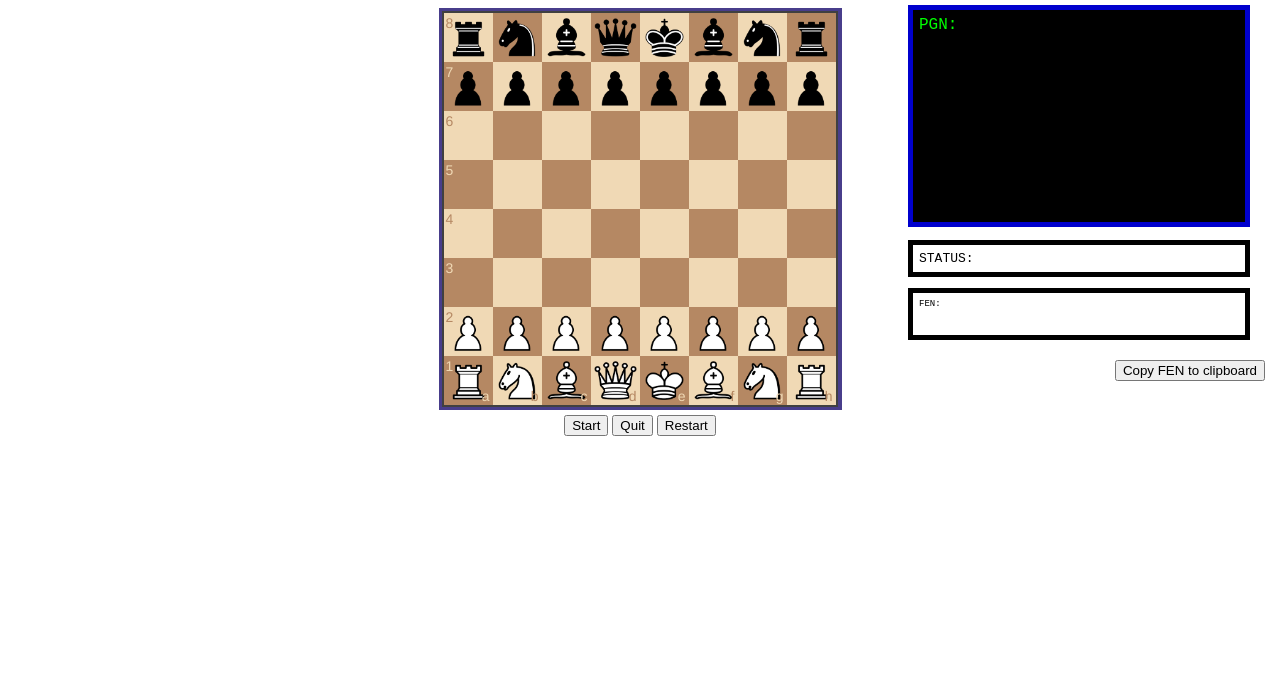
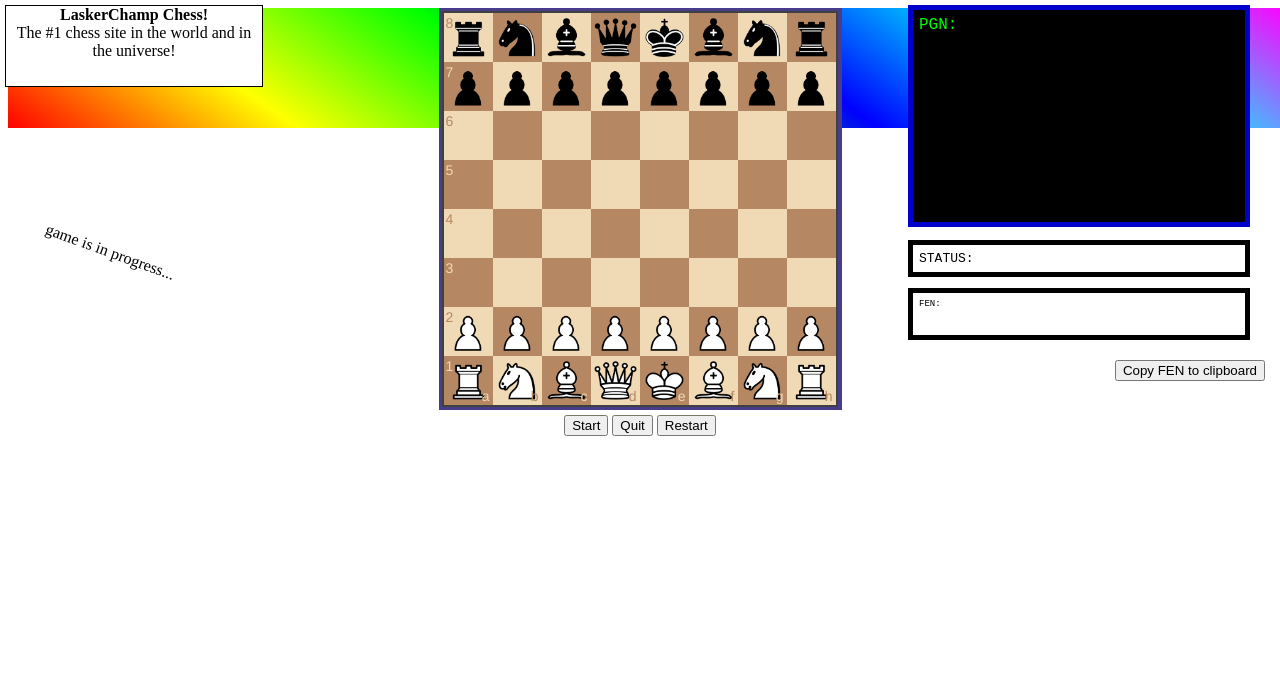
Before and after one commit to chaimmendelson/LaskerChampClient, a plain HTML site: page src/client.html in a window 1280 px wide. Drawn offline with nearby package versions, Linux system fonts and the light colour scheme; files that its build step writes are made by us from their sources.

```diff
--- a/src/client.css
+++ b/src/client.css
@@ -66,3 +66,25 @@
     right:15px;
     top:45%;
 }
+#box{
+    position: absolute;
+    top:5px;
+    left:5px;
+    width:20%;
+    height:10%;
+    text-align: center;
+    border:1px black solid;
+    background-color: white;
+}
+#back_top_line{
+    position: absolute;
+    height:15%;
+    width:100%;
+    background-image:linear-gradient(35deg, red, yellow, lime, blue, cyan, magenta);
+    z-index:-3;
+}
+
+#game_over{
+        -ms-transform: rotate(20deg); /* IE 9 */
+        transform: rotate(20deg);
+}
--- a/src/client.html
+++ b/src/client.html
@@ -10,7 +10,13 @@
     <script src="https://unpkg.com/chess.js"></script>
   </head>
   <body>
-    <div id="myBoard" style="width: 400px" class="center"></div>
+    <!-- Name of the variable below needs work, I'll admit that... -->
+    <div id="box">
+      <b>LaskerChamp Chess!</b><br>
+      The #1 chess site in the world and in the universe!
+    </div>
+    <span id="back_top_line"></span>
+    <div id="myBoard" style="width:400px;height:auto;" class="center"></div>
     <div id="buttons" class="center">
         <button id="startBtn">Start</button>
         <button id="quitBtn">Quit</button>
@@ -30,6 +36,8 @@
             <span id="pgn"></span>
         </span>
     </div>
+    <div id="game_over">game is in progress...</div>
+
     <script src="client.js"></script>
   </body>
 </html>
--- a/src/client.js
+++ b/src/client.js
@@ -1,6 +1,4 @@
-
-
-      document.getElementById("startBtn").addEventListener("click", function() {
+ document.getElementById("startBtn").addEventListener("click", function() {
         document.getElementById("startBtn").disabled = true;
         board = ChessBoard('myBoard', config)
         game = new Chess()
@@ -20,7 +18,6 @@
             updateStatus()
         }
       });
-
       let board = ChessBoard('myBoard', 'start')
       let game = null
       let $status = $('#status')
@@ -76,14 +73,23 @@
 
         // checkmate?
         if (game.isCheckmate()) {
+            let the_winning_color;
+          const createImage = document.createElement('img')
+          if (moveColor == "White") { createImage.src = '/Users/martinerdfarb/Documents/GitHub/LaskerChampClient/src/chessboardjs-1.0.0/img/chesspieces/wikipedia/bK.png';  the_winning_color = "Black"}
+          else if (moveColor == "Black") { createImage.src= '/Users/martinerdfarb/Documents/GitHub/LaskerChampClient/src/chessboardjs-1.0.0/img/chesspieces/wikipedia/wK.png'; the_winning_color = "White"}
+          createImage.style.border = '4px gold solid'
+          document.body.appendChild(createImage)
           status = 'Game over, ' + moveColor + ' is in checkmate.'
           document.getElementById("startBtn").disabled = false;
+          document.getElementById("game_over").innerText = "Game Over!!! Player " + the_winning_color + " Has Won The Game!";
         }
 
         // draw?
         else if (game.isDraw()) {
           status = 'Game over, drawn position'
           document.getElementById("startBtn").disabled = false;
+          document.getElementById("game_over").innerText = "Game Over! Both Players Win (Or in Reality Lose)!";
+
         }
 
         // game still on
```
